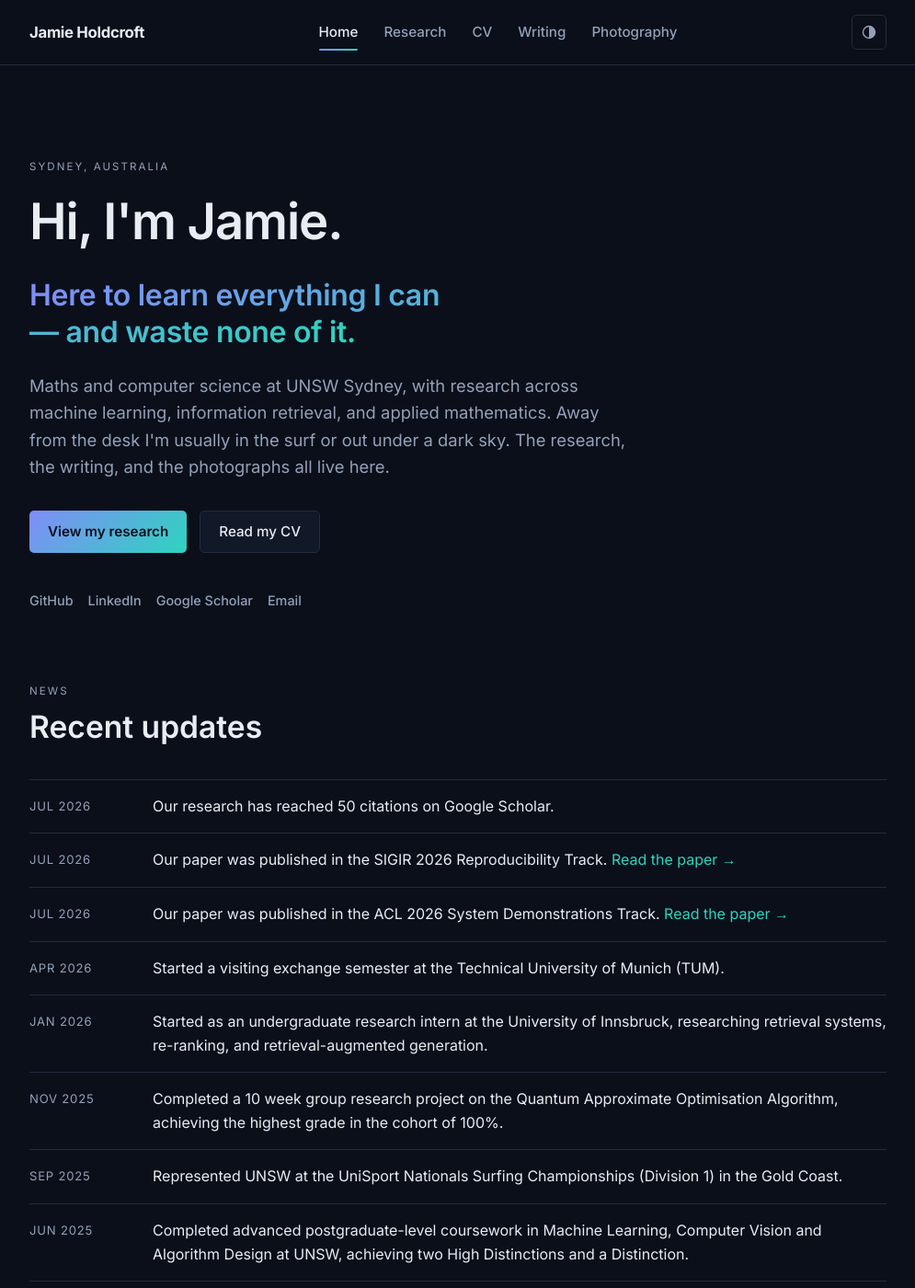
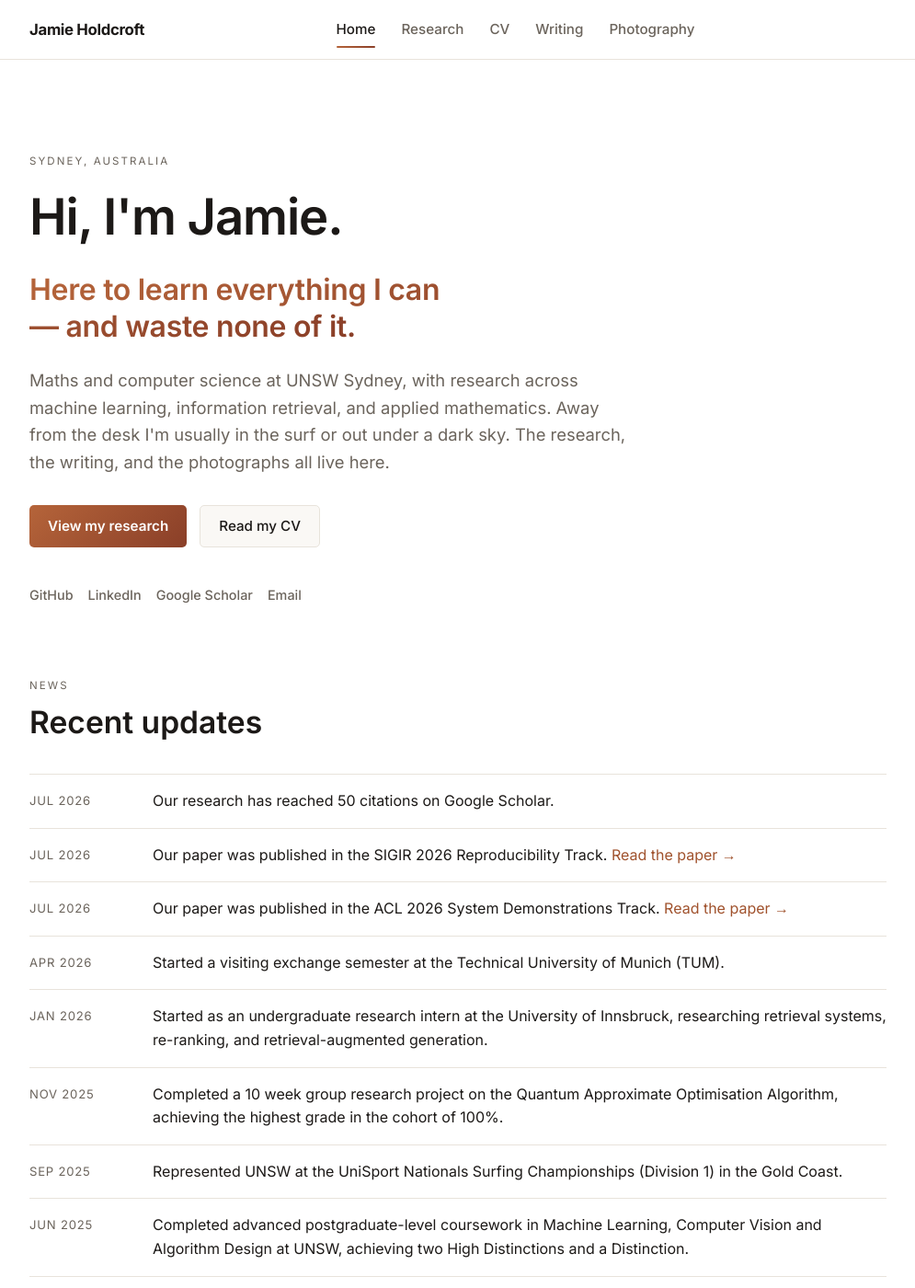
Before and after one commit to JamieHoldcroft/jamieholdcroft.github.io, a Jekyll site: the page built from index.html, in a window 1280 px wide and 1400 px high. Shown: the whole window at 92% size, without its empty margins (142-1137 px from the left). Built offline with Jekyll 4.4.1, drawn with Linux system fonts in a browser that asks for light colours.

Commit message:
Rework site into a clean editorial theme (white + sienna)
Replace the dark navy / teal-indigo palette (the "AI default" look) with
a professional writing/poetry portfolio aesthetic: clean white, warm
ink-black text, and a sienna accent with a warm sienna-to-rust gradient.

- Single site-wide theme; removed the dark/light toggle and its dead JS
- Photography stays pure gallery white; writing keeps its reading-room
  LAYOUT (centered masthead, drop caps) but now on the same clean white
- Primary buttons get white text on the sienna gradient; favicon recolored

```diff
--- a/_includes/header.html
+++ b/_includes/header.html
@@ -9,14 +9,6 @@
       <a href="{{ '/photography.html' | relative_url }}" class="{% if page.url == '/photography.html' %}active{% endif %}">Photography</a>
     </nav>
     <div class="header-actions">
-      {% unless page.light_page or page.paper_page %}
-      <button class="icon-btn" id="theme-toggle" aria-label="Toggle dark/light theme" title="Toggle theme">
-        <svg width="16" height="16" viewBox="0 0 16 16" aria-hidden="true">
-          <circle cx="8" cy="8" r="6.5" fill="none" stroke="currentColor" stroke-width="1.4" />
-          <path d="M8 1.5 A6.5 6.5 0 0 1 8 14.5 Z" fill="currentColor" />
-        </svg>
-      </button>
-      {% endunless %}
       <button class="icon-btn nav-toggle" id="nav-toggle" aria-label="Toggle menu" title="Menu">☰</button>
     </div>
   </div>
--- a/css/style.css
+++ b/css/style.css
@@ -6,20 +6,21 @@
 @import url('https://fonts.googleapis.com/css2?family=Inter:wght@400;500;600;700&family=Source+Serif+4:ital,wght@0,400;0,600;1,400&display=swap');
 
 :root {
-  /* dark ("ocean at night") — default */
-  --bg: #0b0f1a;
-  --bg-alt: #111827;
-  --bg-elevated: #161d2e;
-  --text: #e8ecf3;
-  --text-muted: #93a1b8;
-  --border: #232b3d;
+  /* Editorial light — clean white, warm ink, sienna accent.
+     A professional writing/poetry portfolio look. */
+  --bg: #ffffff;
+  --bg-alt: #faf8f5;
+  --bg-elevated: #f4f1ec;
+  --text: #1c1917;
+  --text-muted: #6b645c;
+  --border: #e8e3db;
 
-  --accent: #2dd4bf;      /* ocean / teal */
-  --accent-2: #818cf8;    /* night sky / indigo */
-  --accent-gradient: linear-gradient(135deg, var(--accent-2) 0%, var(--accent) 100%);
+  --accent: #a0522d;      /* sienna */
+  --accent-2: #7c3a26;    /* deep rust */
+  --accent-gradient: linear-gradient(135deg, #b5643a 0%, #8a3f28 100%);
 
-  --shadow: 0 8px 30px rgba(0, 0, 0, 0.35);
-  --shadow-sm: 0 2px 10px rgba(0, 0, 0, 0.25);
+  --shadow: 0 10px 30px rgba(40, 30, 20, 0.08);
+  --shadow-sm: 0 2px 10px rgba(40, 30, 20, 0.05);
   --radius: 8px;
   --radius-sm: 5px;
   --max-width: 980px;
@@ -29,56 +30,19 @@
   --font-serif: 'Source Serif 4', Georgia, serif;
 }
 
-[data-theme="light"] {
-  --bg: #f7f9fc;
-  --bg-alt: #ffffff;
-  --bg-elevated: #ffffff;
-  --text: #111827;
-  --text-muted: #5b6472;
-  --border: #e2e6ed;
-
-  --accent: #0e9488;
-  --accent-2: #4f46e5;
-
-  --shadow: 0 8px 30px rgba(15, 23, 42, 0.08);
-  --shadow-sm: 0 2px 10px rgba(15, 23, 42, 0.06);
-}
-
-/* Forced-light page (photography) — a deliberate white portfolio look
-   regardless of the site-wide dark/light toggle. Set on <body> so it
-   overrides [data-theme] for this page's whole subtree. */
+/* Photography — pure gallery white (photos read best on true white). */
 .light-page {
   --bg: #ffffff;
   --bg-alt: #ffffff;
-  --bg-elevated: #f7f7f7;
-  --text: #111111;
+  --bg-elevated: #f6f6f6;
+  --text: #141414;
   --text-muted: #5a5a5a;
-  --border: #e5e5e5;
-
-  --accent: #0e9488;
-  --accent-2: #4f46e5;
-
-  --shadow: 0 12px 30px rgba(15, 23, 42, 0.08);
-  --shadow-sm: 0 2px 10px rgba(15, 23, 42, 0.05);
+  --border: #eceae6;
 }
 
-/* Forced "reading room" page (writing/poetry) — a warm paper-cream,
-   ink-and-serif literary environment, its own world like the photography
-   page, regardless of the site-wide dark/light toggle. */
-.paper-page {
-  --bg: #f7f3ea;
-  --bg-alt: #f7f3ea;
-  --bg-elevated: #f0e9da;
-  --text: #26221b;
-  --text-muted: #6f6557;
-  --border: #e2d8c6;
-
-  --accent: #0e8f83;
-  --accent-2: #4f46e5;
-
-  --shadow: 0 12px 30px rgba(70, 55, 30, 0.10);
-  --shadow-sm: 0 2px 10px rgba(70, 55, 30, 0.06);
-}
+/* Writing/poetry — same clean editorial palette as the rest of the site;
+   the .paper-page class stays only as a hook for the reading-room LAYOUT
+   (centered masthead, drop caps) and to hide the (now removed) toggle. */
 
 * { box-sizing: border-box; }
 
@@ -213,7 +177,7 @@ p { color: var(--text-muted); margin: 0 0 1em; }
 .btn-primary {
   border: none;
   background: var(--accent-gradient);
-  color: #0b0f1a;
+  color: #ffffff;
   font-weight: 600;
 }
 .btn-primary:hover { box-shadow: 0 8px 24px color-mix(in srgb, var(--accent) 35%, transparent); }
--- a/js/main.js
+++ b/js/main.js
@@ -1,25 +1,8 @@
-// Theme toggle, mobile nav, writing tabs, and photo lightbox.
+// Mobile nav, writing tabs, and photo lightbox.
 // Must load AFTER components.js so the header/footer exist in the DOM.
-
-(function themeInit() {
-  // Apply saved/default theme as early as possible to avoid a flash.
-  const saved = localStorage.getItem('theme');
-  const theme = saved || 'dark';
-  document.documentElement.setAttribute('data-theme', theme);
-})();
+// (The site is a single editorial theme now — no dark/light toggle.)
 
 document.addEventListener('DOMContentLoaded', () => {
-  // ---- Theme toggle ----
-  const themeToggle = document.getElementById('theme-toggle');
-  if (themeToggle) {
-    themeToggle.addEventListener('click', () => {
-      const current = document.documentElement.getAttribute('data-theme') || 'dark';
-      const next = current === 'dark' ? 'light' : 'dark';
-      document.documentElement.setAttribute('data-theme', next);
-      localStorage.setItem('theme', next);
-    });
-  }
-
   // ---- Mobile nav toggle ----
   const navToggle = document.getElementById('nav-toggle');
   const mainNav = document.getElementById('main-nav');
```
Also changed, not shown: assets/favicon.svg.
